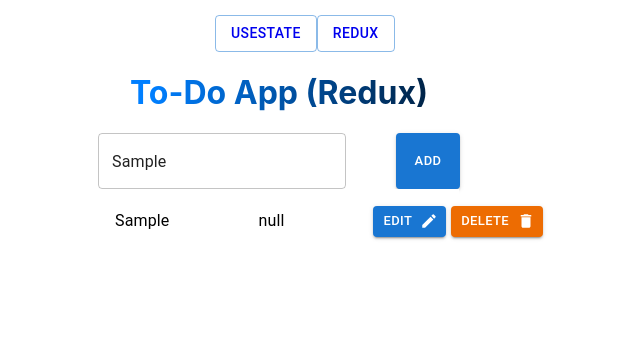
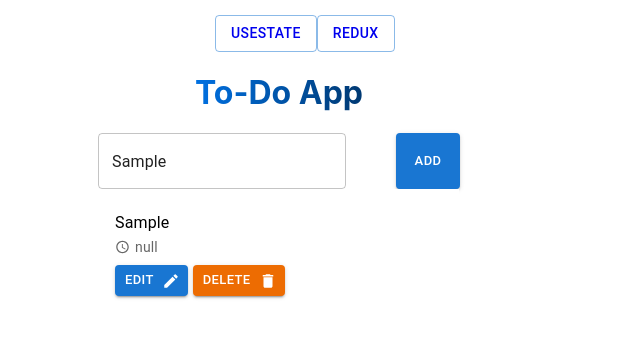
Before and after one commit to sp2728/test-app, a React (Create React App) app: page /redux in a window 1280 px wide. Both pictures are taken after typing "Sample" into the empty fields and a click on the button "ADD". Shown: the top 338 px of the page, without its empty margins (361-1001 px from the left). Built offline with nearby package versions, Linux system fonts and the light colour scheme.

Commit message:
added new functionality like modal and readablitity

```diff
--- a/package.json
+++ b/package.json
@@ -5,7 +5,7 @@
   "dependencies": {
     "@emotion/react": "^11.10.5",
     "@emotion/styled": "^11.10.5",
-    "@mui/icons-material": "^5.11.0",
+    "@mui/icons-material": "^5.11.9",
     "@mui/material": "^5.11.6",
     "@mui/x-date-pickers": "^5.0.18",
     "@reduxjs/toolkit": "^1.9.2",
--- /dev/null
+++ b/src/Components/DeleteAndEditButton.js
@@ -0,0 +1,39 @@
+import React from "react";
+import Button from "@mui/material/Button";
+import DeleteIcon from "@mui/icons-material/Delete";
+import ModeEditIcon from "@mui/icons-material/ModeEdit";
+
+export default function DeleteAndEditButton({
+  handleEditItem,
+  handleDelete,
+  index,
+}) {
+  return (
+    <span>
+      <Button
+        xs={4}
+        size="small"
+        color="primary"
+        variant="contained"
+        onClick={() => handleEditItem(index)}
+        endIcon={<ModeEditIcon />}
+        padding="none"
+        sx={{ marginRight: "5px" }}
+      >
+        Edit
+      </Button>
+      <Button
+        xs={4}
+        size="small"
+        color="warning"
+        variant="contained"
+        onClick={() => handleDelete(index)}
+        endIcon={<DeleteIcon />}
+        padding="none"
+        sx={{ marginRight: "5px" }}
+      >
+        Delete
+      </Button>
+    </span>
+  );
+}
--- /dev/null
+++ b/src/Components/OpenModal.js
@@ -0,0 +1,91 @@
+import Stack from "@mui/material/Stack";
+import Box from "@mui/material/Box";
+import { Button, TextField } from "@mui/material";
+import CloseIcon from "@mui/icons-material/Close";
+import "../App.css";
+
+import React from "react";
+
+export default function OpenModal({
+  item,
+  handleChangeText,
+  index,
+  handleEditCancel,
+  changeDate,
+  changeTime,
+  handleSaveItem,
+}) {
+  const style = {
+    position: "absolute",
+    top: "50%",
+    left: "50%",
+    transform: "translate(-50%, -50%)",
+    width: 400,
+    bgcolor: "background.paper",
+    boxShadow: 24,
+    p: 4,
+    display: "flex",
+    flexDirection: "column",
+  };
+  return (
+    <>
+      <Box sx={style}>
+        <Stack spacing={2}>
+          <Box
+            sx={{
+              display: "flex",
+              flexDirection: "row",
+              justifyContent: "space-between",
+              alignItems: "center",
+            }}
+          >
+            <h3
+              className="todo"
+              style={{
+                margin: "0px",
+              }}
+            >
+              Edit To-Do
+            </h3>
+
+            <CloseIcon
+              onClick={() => handleEditCancel(index)}
+              sx={{ color: "grey" }}
+            />
+          </Box>
+          <TextField
+            onChange={handleChangeText}
+            id="outlined-basic"
+            label=""
+            variant="outlined"
+            placeholder={item.value}
+          />
+          <input
+            type="date"
+            id="start"
+            name="trip-start"
+            value="2023-02-15"
+            onChange={(event) => changeDate(event)}
+          />
+          <input
+            type="time"
+            id="appt"
+            name="appt"
+            onChange={(event) => changeTime(event)}
+          ></input>{" "}
+          <Button
+            xs={4}
+            size="small"
+            color="warning"
+            variant="contained"
+            onClick={() => handleSaveItem(index)}
+            padding="none"
+            sx={{}}
+          >
+            Save
+          </Button>
+        </Stack>
+      </Box>
+    </>
+  );
+}
--- /dev/null
+++ b/src/EditAndCancelButton.js
@@ -0,0 +1,35 @@
+import React from "react";
+import Button from "@mui/material/Button";
+
+export default function EditAndCancelButton({
+  index,
+  handleEditCancel,
+  handleSaveItem,
+}) {
+  return (
+    <>
+      <Button
+        xs={4}
+        size="small"
+        color="primary"
+        variant="outlined"
+        onClick={() => handleEditCancel(index)}
+        padding="none"
+        sx={{ marginRight: "5px" }}
+      >
+        Cancel
+      </Button>
+      <Button
+        xs={4}
+        size="small"
+        color="warning"
+        variant="contained"
+        onClick={() => handleSaveItem(index)}
+        padding="none"
+        sx={{ marginRight: "5px" }}
+      >
+        Save
+      </Button>
+    </>
+  );
+}
--- a/src/todoRedux.js
+++ b/src/todoRedux.js
@@ -2,9 +2,7 @@ import React from "react";
 import { Button, TextField, List, ListItem } from "@mui/material";
 import "./App.css";
 import Box from "@mui/material/Box";
-import DeleteIcon from "@mui/icons-material/Delete";
 import ListItemText from "@mui/material/ListItemText";
-import ModeEditIcon from "@mui/icons-material/ModeEdit";
 import { useDispatch, useSelector } from "react-redux";
 import {
   addItem,
@@ -14,6 +12,11 @@ import {
   deleteItem,
 } from "./redux/itemsSlice";
 import Modal from "@mui/material/Modal";
+import AccessTimeIcon from "@mui/icons-material/AccessTime";
+import Stack from "@mui/material/Stack";
+import OpenModal from "./Components/OpenModal";
+import DeleteAndEditButton from "./Components/DeleteAndEditButton";
+import EditAndCancelButton from "./EditAndCancelButton";
 
 const TodoRedux = () => {
   const dispatch = useDispatch();
@@ -21,25 +24,12 @@ const TodoRedux = () => {
   const itemsLength = itemsTodo.length;
 
   const [search, setsearch] = React.useState();
-
   const [value, setValue] = React.useState(null);
+  const [valueTime, setValueTime] = React.useState(null);
 
   const handleChangeText = (event) => {
     const searchValue = event.target.value;
     setsearch(searchValue);
-  };
-
-  const style = {
-    position: "absolute",
-    top: "50%",
-    left: "50%",
-    transform: "translate(-50%, -50%)",
-    width: 400,
-    bgcolor: "background.paper",
-    // border: "2px solid #000",
-    boxShadow: 24,
-    p: 4,
-    display: "flex",
   };
 
   function handleAddItem(search, itemsLength) {
@@ -58,7 +48,7 @@ const TodoRedux = () => {
   };
 
   const handleSaveItem = (index) => {
-    dispatch(saveItem({ search, index, time: value }));
+    dispatch(saveItem({ search, index, time: value + " " + valueTime }));
   };
 
   const handleEditCancel = (index) => {
@@ -70,21 +60,23 @@ const TodoRedux = () => {
   };
 
   const changeDate = (event) => {
-    setValue(event.target.value);
-  }
+    setValue(event.target.value.toString());
+  };
+  const changeTime = (event) => {
+    setValueTime(event.target.value.toString());
+  };
 
   return (
     <>
-      <div style={{ textAlign: "center" }}>
-        <h1
-          className="todo"
-          style={{
-            textAlign: "center",
-          }}
-        >
-          To-Do App (Redux)
-        </h1>
-      </div>
+      <h1
+        className="todo"
+        style={{
+          textAlign: "center",
+        }}
+      >
+        To-Do App
+      </h1>
+
       <div>
         <Box
           sx={{
@@ -139,7 +131,7 @@ const TodoRedux = () => {
                     }}
                   >
                     {item.editedStatus && item.indexEditValue === index ? (
-                      <span>
+                      <Box component="span">
                         <TextField
                           onChange={handleChangeText}
                           id="outlined-basic"
@@ -147,116 +139,56 @@ const TodoRedux = () => {
                           variant="outlined"
                           placeholder={item.value}
                         />
+                        <span
+                          style={{
+                            marginRight: "25px",
+                          }}
+                        >
+                          <EditAndCancelButton
+                            handleEditCancel={handleEditCancel}
+                            handleSaveItem={handleSaveItem}
+                            index={index}
+                          />
+                        </span>
                         <Modal open={item.editedStatus}>
-                          <Box sx={style}>
-                            <TextField
-                              onChange={handleChangeText}
-                              id="outlined-basic"
-                              label=""
-                              variant="outlined"
-                              placeholder={item.value}
+                          <>
+                            <OpenModal
+                              item={item}
+                              handleChangeText={handleChangeText}
+                              index={index}
+                              handleEditCancel={handleEditCancel}
+                              changeDate={changeDate}
+                              changeTime={changeTime}
+                              handleSaveItem={handleSaveItem}
                             />
-                            <input type="date" id="start" name="trip-start"
-                              value="2018-07-22"
-                              min="2018-01-01" max="2018-12-31"
-                              onChange={(event) => changeDate(event)}
-                            />
-                            <Button
-                              size="small"
-                              color="primary"
-                              variant="outlined"
-                              onClick={() => handleEditCancel(index)}
-                              padding="none"
-                              sx={{ marginRight: "10px" }}
-                            >
-                              Cancel
-                            </Button>
-                            <Button
-                              xs={4}
-                              size="small"
-                              color="warning"
-                              variant="contained"
-                              onClick={() => handleSaveItem(index)}
-                              padding="none"
-                              sx={{}}
-                            >
-                              Save
-                            </Button>
-                          </Box>
+                          </>
                         </Modal>
-                      </span>
+                      </Box>
                     ) : (
-                      <>
+                      <Box>
                         <ListItemText
                           sx={{ wordWrap: "break-word" }}
                           primary={item.value}
+                          secondary={
+                            <Stack
+                              direction="row"
+                              spacing={3}
+                              alignItems="center"
+                            >
+                              <AccessTimeIcon
+                                sx={{ width: "15px", paddingRight: "5px" }}
+                              />
+                              {item.time}
+                            </Stack>
+                          }
                         />
-                        <ListItemText
-                          sx={{ wordWrap: "break-word" }}
-                          primary={item.time}
+
+                        <DeleteAndEditButton
+                          handleEditItem={handleEditItem}
+                          handleDelete={handleDelete}
+                          index={index}
                         />
-                      </>
-
-                    )}
-
-                    {!item.editedStatus && (
-                      <span>
-                        <Button
-                          xs={4}
-                          size="small"
-                          color="primary"
-                          variant="contained"
-                          onClick={() => handleEditItem(index)}
-                          endIcon={<ModeEditIcon />}
-                          padding="none"
-                          sx={{ marginRight: "5px" }}
-                        >
-                          Edit
-                        </Button>
-                        <Button
-                          xs={4}
-                          size="small"
-                          color="warning"
-                          variant="contained"
-                          onClick={() => handleDelete(index)}
-                          endIcon={<DeleteIcon />}
-                          padding="none"
-                          sx={{ marginRight: "5px" }}
-                        >
-                          Delete
-                        </Button>
-                      </span>
-                    )}
-
-                    {item.editedStatus && item.indexEditValue === index && (
-                      <span
-                        style={{
-                          marginRight: "25px",
-                        }}
-                      >
-                        <Button
-                          xs={4}
-                          size="small"
-                          color="primary"
-                          variant="outlined"
-                          onClick={() => handleEditCancel(index)}
-                          padding="none"
-                          sx={{ marginRight: "5px" }}
-                        >
-                          Cancel
-                        </Button>
-                        <Button
-                          xs={4}
-                          size="small"
-                          color="warning"
-                          variant="contained"
-                          onClick={() => handleSaveItem(index)}
-                          padding="none"
-                          sx={{ marginRight: "5px" }}
-                        >
-                          Save
-                        </Button>
-                      </span>
+                      </Box>
                     )}
                   </ListItem>
                 )
```
Also changed, not shown: src/dummy.txt (added), 1 other file (tests, documents, lock files or other folders).
